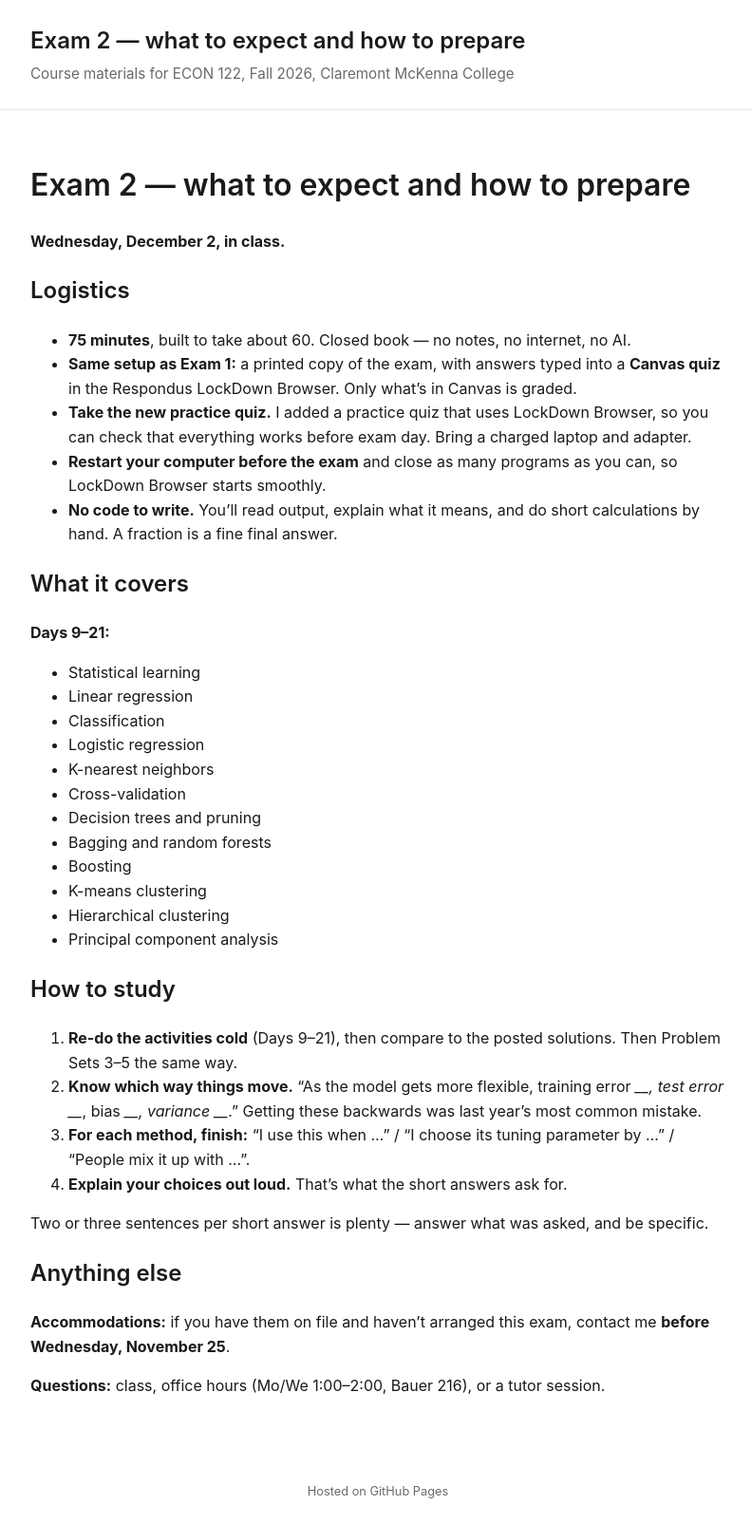
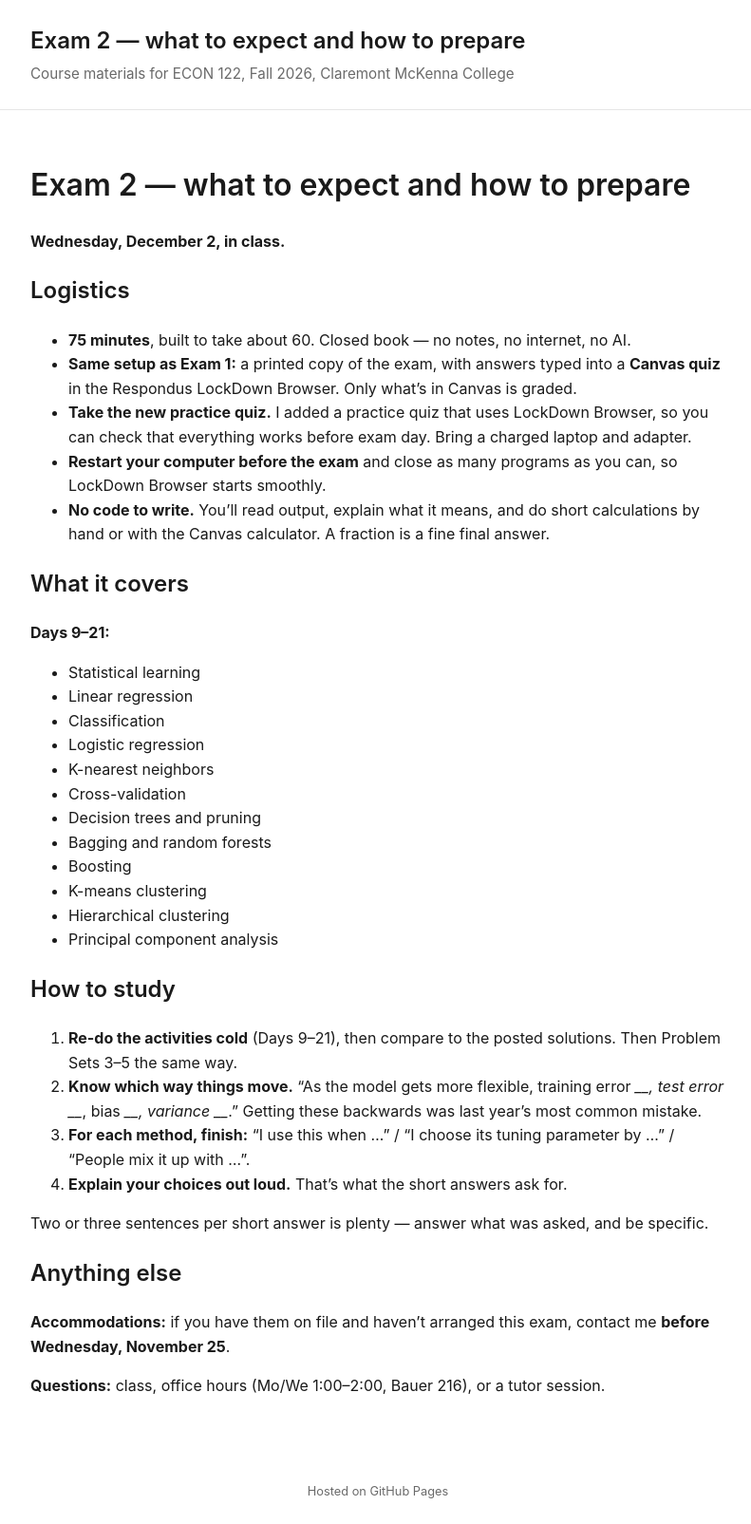
Before and after one commit to econ122-f26/home, a Jekyll site: the page built from exam2_notes.md, in a window 1280 px wide. Shown: the whole page at 95% size, without its empty margins (242-1033 px from the left). Built offline with Jekyll 4.4.1, drawn with Linux system fonts in a browser that asks for light colours; our own code applies the rules of GitHub Pages for plain Markdown files.

Commit message:
Exam 2 notes: Canvas calculator

```diff
--- a/exam2_notes.md
+++ b/exam2_notes.md
@@ -15,7 +15,7 @@
 - **Restart your computer before the exam** and close as many programs as you
   can, so LockDown Browser starts smoothly.
 - **No code to write.** You'll read output, explain what it means, and do short
-  calculations by hand. A fraction is a fine final answer.
+  calculations by hand or with the Canvas calculator. A fraction is a fine final answer.
 
 ## What it covers
 
```
